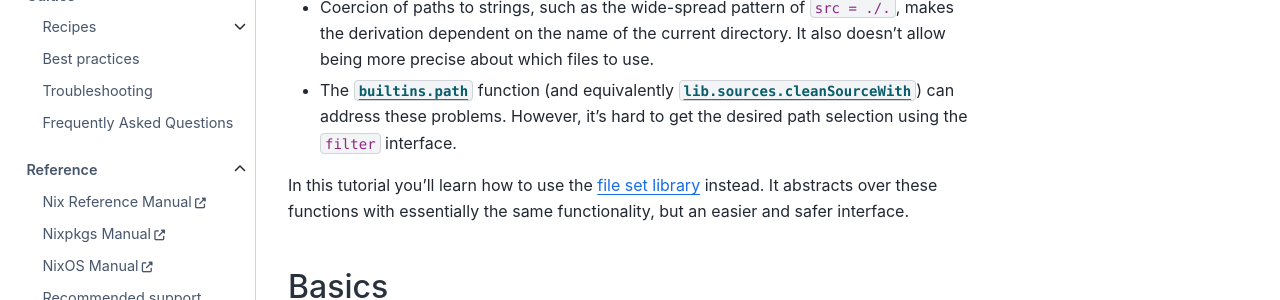
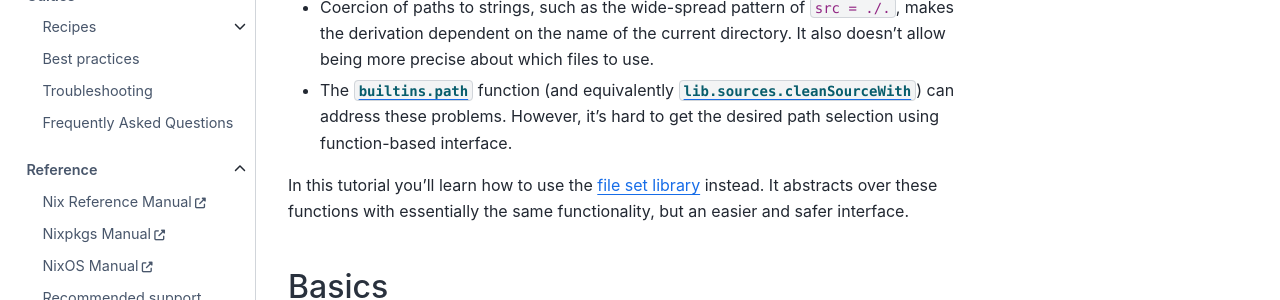
Before and after one commit to NixOS/nix.dev, a Sphinx documentation site: the page built from source/tutorials/file-sets.md, in a window 1280 px wide and 900 px high. Shown: the part 357-657 px from the top of the window. Built offline with Sphinx 7.4.7 and the Sphinx Book theme 1.1.4, drawn with Linux system fonts in a browser that asks for light colours.

Commit message:
Minor change

```diff
--- a/source/tutorials/file-sets.md
+++ b/source/tutorials/file-sets.md
@@ -21,7 +21,7 @@
 - The [`builtins.path`](https://nixos.org/manual/nix/stable/language/builtins.html#builtins-path) function
   (and equivalently [`lib.sources.cleanSourceWith`](https://nixos.org/manual/nixpkgs/stable/#function-library-lib.sources.cleanSourceWith))
   can address these problems.
-  However, it's hard to get the desired path selection using the `filter` interface.
+  However, it's hard to get the desired path selection using function-based interface.
 
 In this tutorial you'll learn how to use the [file set library](https://nixos.org/manual/nixpkgs/unstable/#sec-functions-library-fileset) instead.
 It abstracts over these functions with essentially the same functionality,
```
